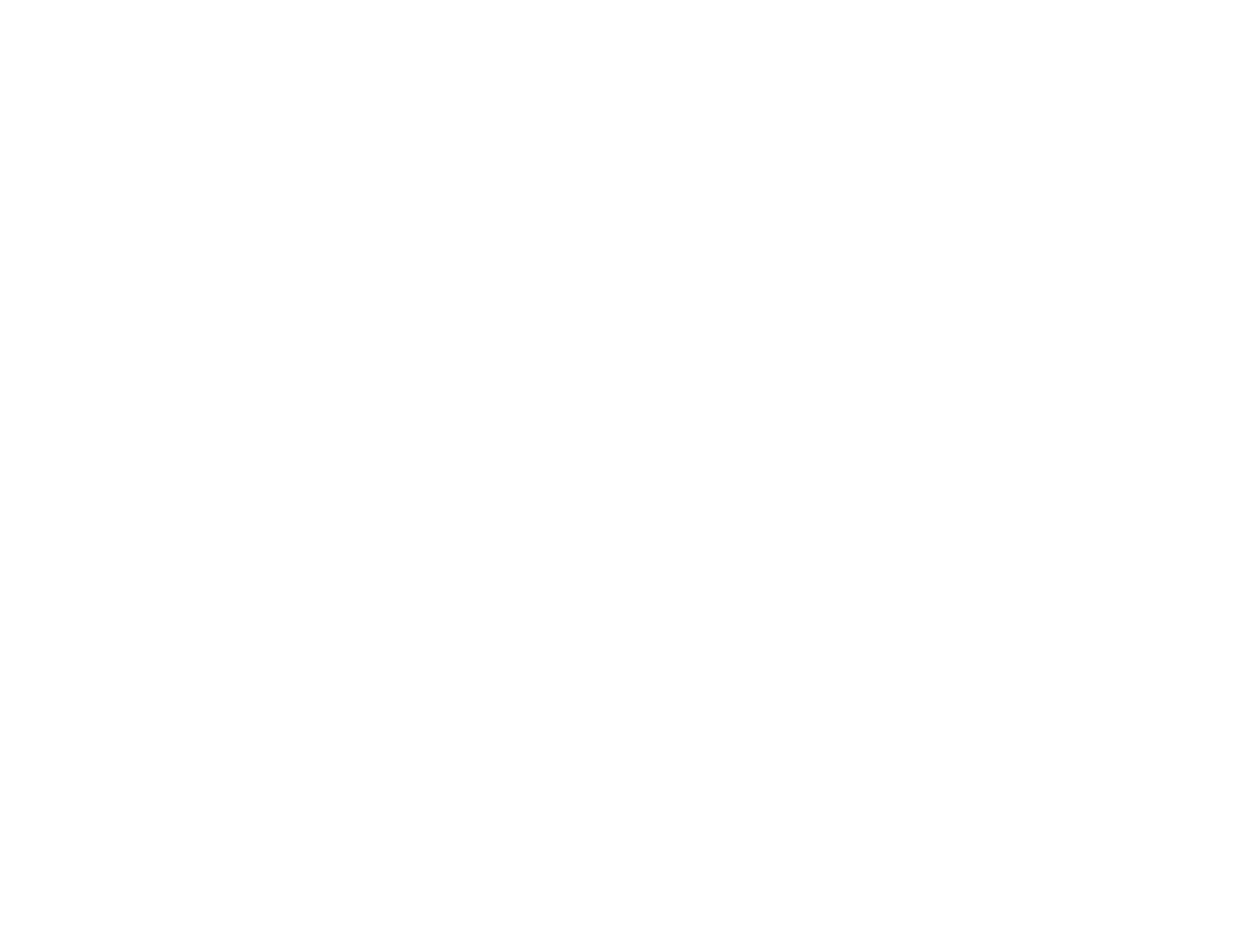
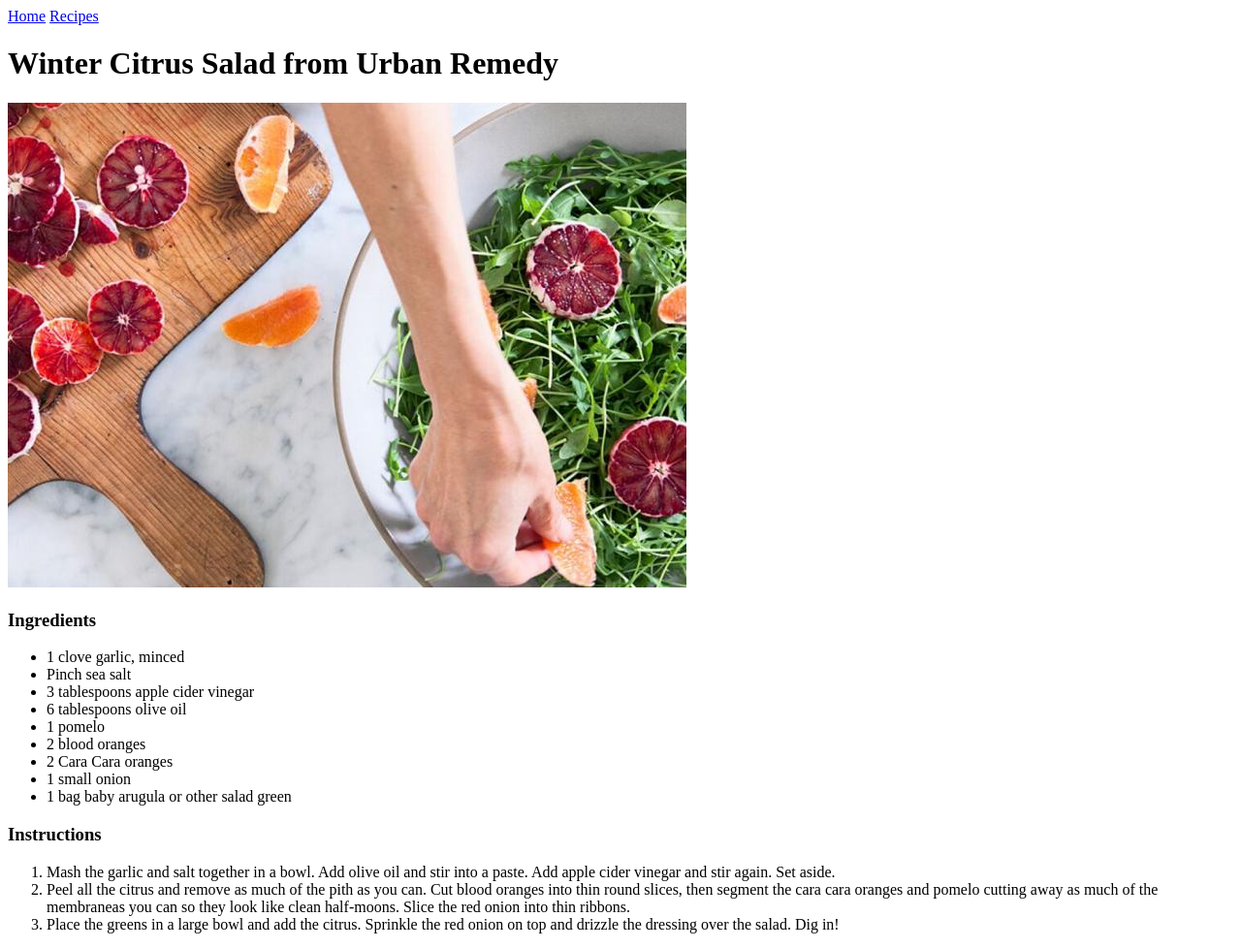
Before and after one commit to jbeauchemin15/odin-recipes, a plain HTML site: page winter-citrus-salad.html in a window 1280 px wide. Shown: the whole page at 97% size. Before the commit the page ends 800 px from the top, so only its background shows below. Drawn offline with Linux system fonts and the light colour scheme.

Commit message:
Add content to winter-citrus-salad.html

```diff
--- a/winter-citrus-salad.html
+++ b/winter-citrus-salad.html
@@ -7,6 +7,44 @@
     <title>Winter Citrus Salad</title>
 </head>
 <body>
-
+    <div class="topnav">
+        <a class="active" href="./index.html">Home</a>
+        <a href="./recipes.html">Recipes</a>
+    </div>
+    <h1>Winter Citrus Salad from Urban Remedy</h1>
+    <img src="./images/wintercitrussalad.jpeg" alt="wintercitrussalad" />
+    <h3>
+        Ingredients
+    </h3>
+    <ul>
+        <li>1 clove garlic, minced</li>
+        <li>Pinch sea salt</li>
+        <li>3 tablespoons apple cider vinegar</li>
+        <li>6 tablespoons olive oil</li>
+        <li>1 pomelo</li>
+        <li>2 blood oranges</li>
+        <li>2 Cara Cara oranges</li>
+        <li>1 small onion</li>
+        <li>1 bag baby arugula or other salad green</li>
+    </ul>
+    <h3>
+        Instructions
+    </h3>
+    <ol>
+        <li>
+            Mash the garlic and salt together in a bowl. Add olive oil and stir into
+            a paste. Add apple cider vinegar and stir again. Set aside.
+        </li>
+        <li>
+            Peel all the citrus and remove as much of the pith as you can. Cut blood
+            oranges into thin round slices, then segment the cara cara oranges and pomelo
+            cutting away as much of the membraneas you can so they look like clean half-moons.
+             Slice the red onion into thin ribbons.
+        </li>
+        <li>
+            Place the greens in a large bowl and add the citrus. Sprinkle the red onion on top
+            and drizzle the dressing over the salad. Dig in!
+        </li>
+    </ol>
 </body>
 </html>
```
